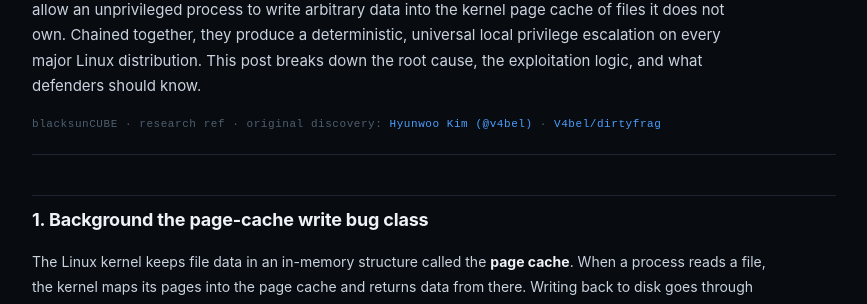
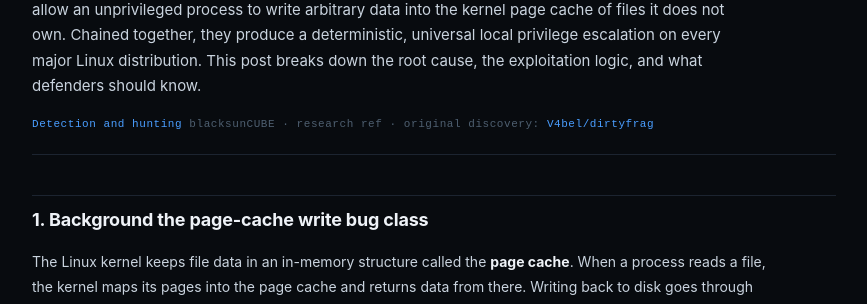
Before and after one commit to 0xAllow/0xallow.github.io, a Jekyll site: the page public/dirtyfrag-news.html, which Jekyll copies as it is, in a window 1280 px wide and 900 px high. Shown: the part 226-530 px from the top of the window, without its empty margins (206-1073 px from the left). Built offline with Jekyll 4.4.1, drawn with Linux system fonts in a browser that asks for light colours.

Commit message:
Update dirtyfrag-news.html

```diff
--- a/public/dirtyfrag-news.html
+++ b/public/dirtyfrag-news.html
@@ -163,8 +163,9 @@ hr{border:none;border-top:1px solid var(--border);margin:40px 0}
   </p>
 
   <div class="byline">
+     <a href="https://github.com/0xAllow/Dirty-Frag-hunting" target="_blank">Detection and hunting</a>
     blacksunCUBE · research ref ·
-    original discovery: <a href="https://x.com/v4bel" target="_blank">Hyunwoo Kim (@v4bel)</a> ·
+    original discovery:
     <a href="https://github.com/V4bel/dirtyfrag" target="_blank">V4bel/dirtyfrag</a>
   </div>
 </header>
```
